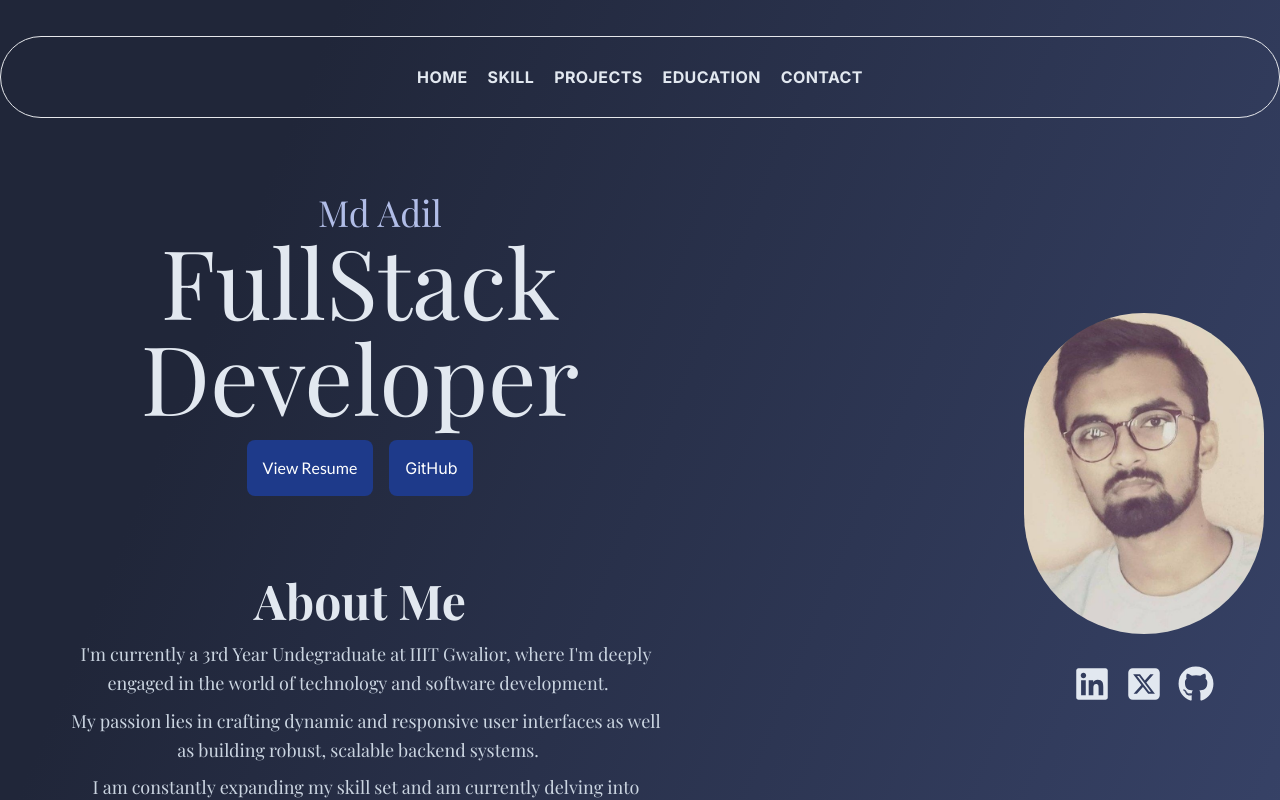
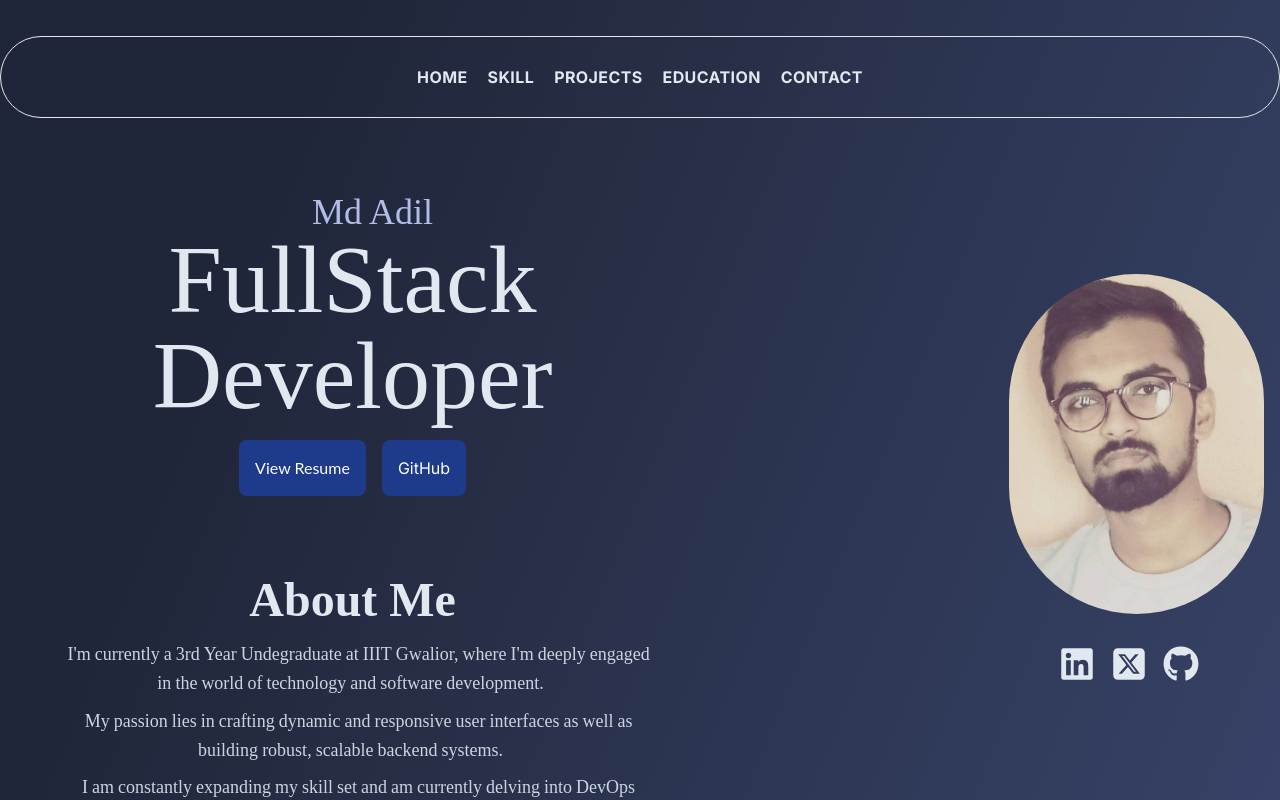
Before and after one commit to eyeaadil/Personal-Portfolio, a Next.js app: page / in a window 1280 px wide. Shown: the top 800 px of the page. Built offline with nearby package versions, Linux system fonts and the light colour scheme.

Commit message:
change the title in layout.js

```diff
--- a/app/layout.js
+++ b/app/layout.js
@@ -4,16 +4,13 @@ import "./globals.css";
 const inter = Inter({ subsets: ["latin"] });
 
 export const metadata = {
-  title: "Create Next App",
+  title: "Personal Portfolio",
   description: "Generated by create next app",
 };
 
 export default function RootLayout({ children }) {
   return (
     <html lang="en">
-      <head> <link href="https://fonts.googleapis.com/css2?family=Playfair+Display:wght@400;700&display=swap" rel="stylesheet" />
-          <link href="https://fonts.googleapis.com/css2?family=Lato:wght@400;700&display=swap" rel="stylesheet" />
-          <link href="https://fonts.googleapis.com/css2?family=Open+Sans:wght@400;600&display=swap" rel="stylesheet" /></head>
       <body className={inter.className}>{children}</body>
     </html>
   );
```
